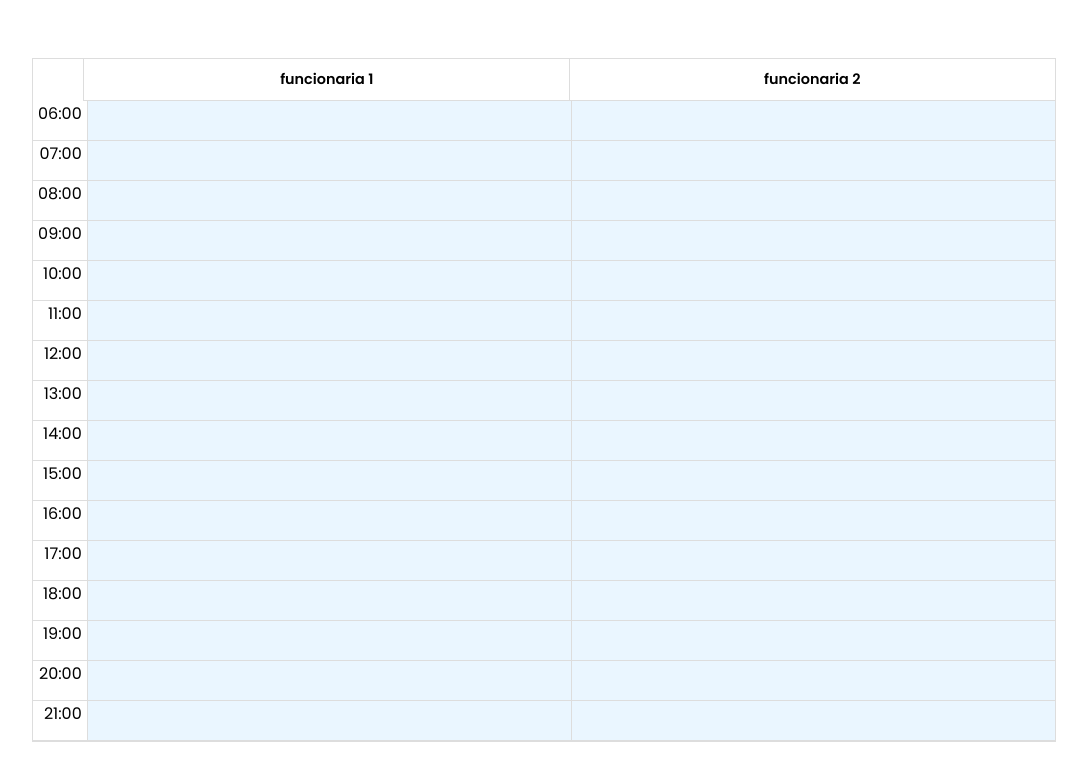
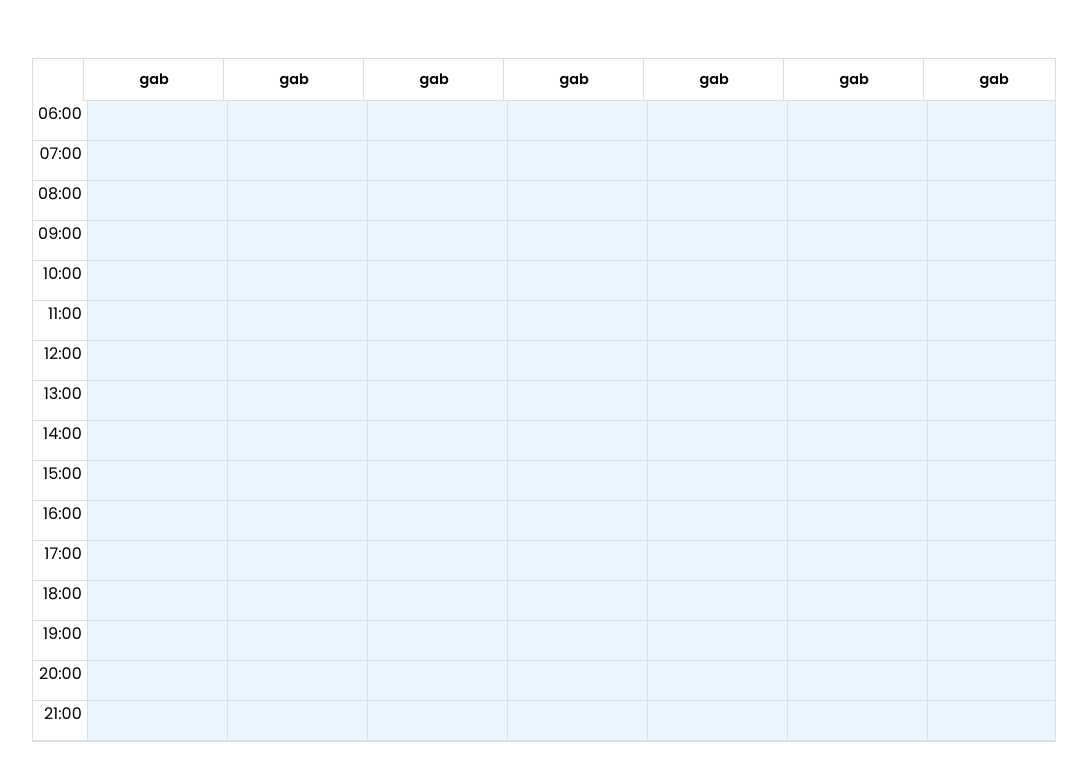
Before and after one commit to gabbwxhz/sist, a React (Vite) app in the folder app/: page /schedule in a window 1280 px wide. Shown: the top 780 px of the page, without its empty margins (96-1183 px from the left). Built offline with nearby package versions, Linux system fonts and the light colour scheme.

Commit message:
implementado ouvindo de resourceId no componente

```diff
--- a/app/src/components/calendar/CalendarSchedule.jsx
+++ b/app/src/components/calendar/CalendarSchedule.jsx
@@ -8,31 +8,62 @@ import moment from 'moment'
 import 'moment/locale/pt-br'
 
 import { Container, StyledCalendar } from './CalendarScheduleStyles'
+import { useState } from 'react'
 
 moment.locale('pt-br')
 
 const localizer = momentLocalizer(moment)
 
-export default function CalendarSchedule(props) {
+export default function CalendarSchedule() {
+   const [resourceId, setResourceId] = useState(null)
+
    const events = [
       {
          title: 'evento teste',
          start: moment().toDate(),
-         end: moment().add(60, 'minute').toDate(),
-         resource: 1
+         end: moment().add(120, 'minute').toDate(),
+         resourceId: resourceId
       }
    ]
 
    const resources = [
       {
          id: 1,
-         title: 'funcionaria 1'
+         title: 'gab'
       },
       {
          id: 2,
-         title: 'funcionaria 2'
+         title: 'gab'
+      },
+      {
+         id: 3,
+         title: 'gab'
+      },
+      {
+         id: 4,
+         title: 'gab'
+      },
+      {
+         id: 5,
+         title: 'gab'
+      },
+      {
+         id: 6,
+         title: 'gab'
+      },
+      {
+         id: 7,
+         title: 'gab'
+      },
+      {
+         id: 8,
+         title: 'gab'
       }
    ]
+
+   const handleSelectResourceId = (resource) => {
+      setResourceId(resource.resourceId)
+   }
 
    return (
       <Container>
@@ -61,6 +92,7 @@ export default function CalendarSchedule(props) {
                      localizer.format(end, 'HH:mm', culture),
                   agendaTimeFormat: 'HH:mm'
                }}
+               onSelectSlot={handleSelectResourceId}
             />
          </StyledCalendar>
       </Container>
```
